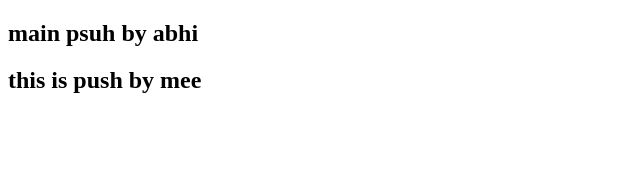
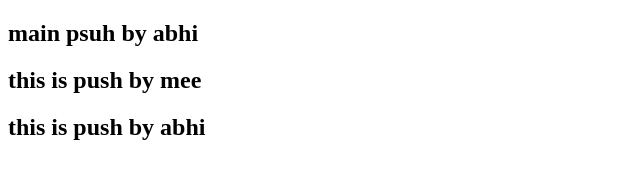
Before and after one commit to dasabhi8/git, a plain HTML site: page index.html in a window 1280 px wide. Shown: the whole page, without its empty margins (0-640 px from the left). Drawn offline with Linux system fonts and the light colour scheme.

Commit message:
thi id pushdirecty in main

```diff
--- a/index.html
+++ b/index.html
@@ -8,5 +8,6 @@
 <body>
     <h2>main psuh by abhi</h2>
     <h2>this is push by mee</h2>
+    <h2>this is push by abhi</h2>
 </body>
 </html>
```
